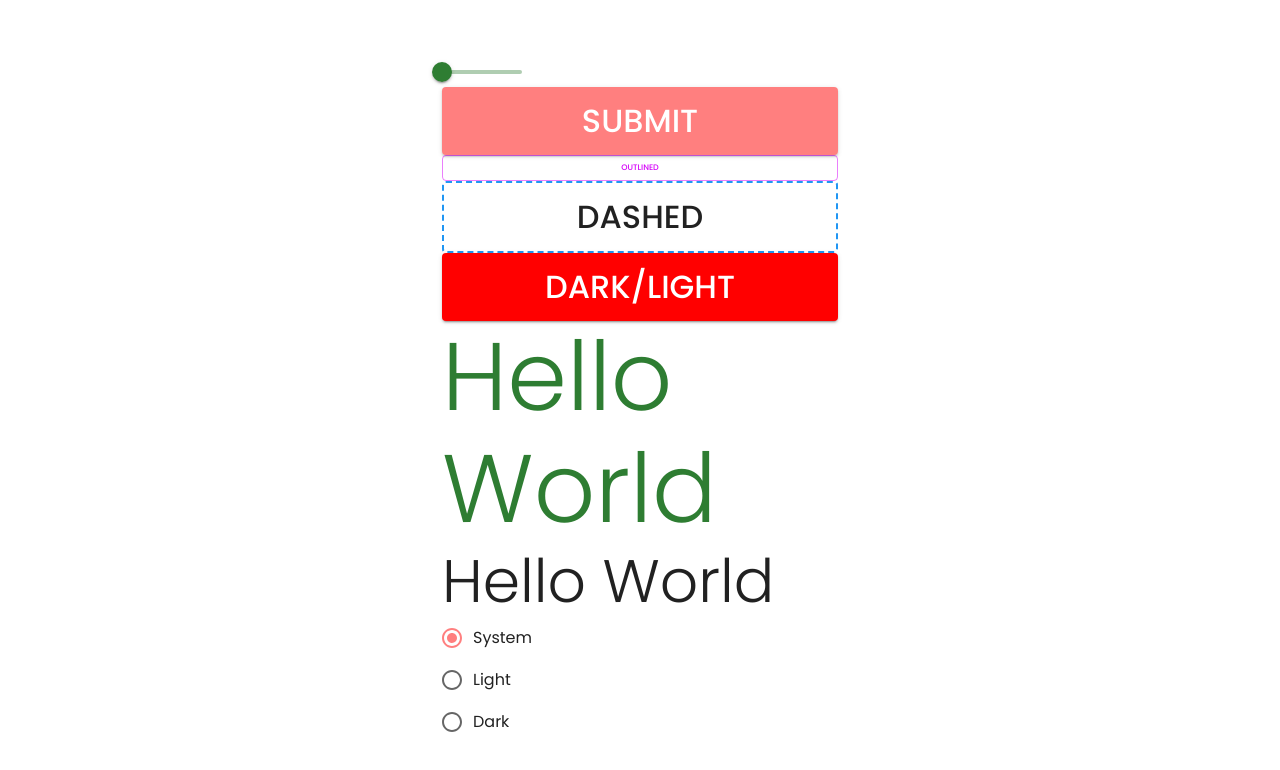
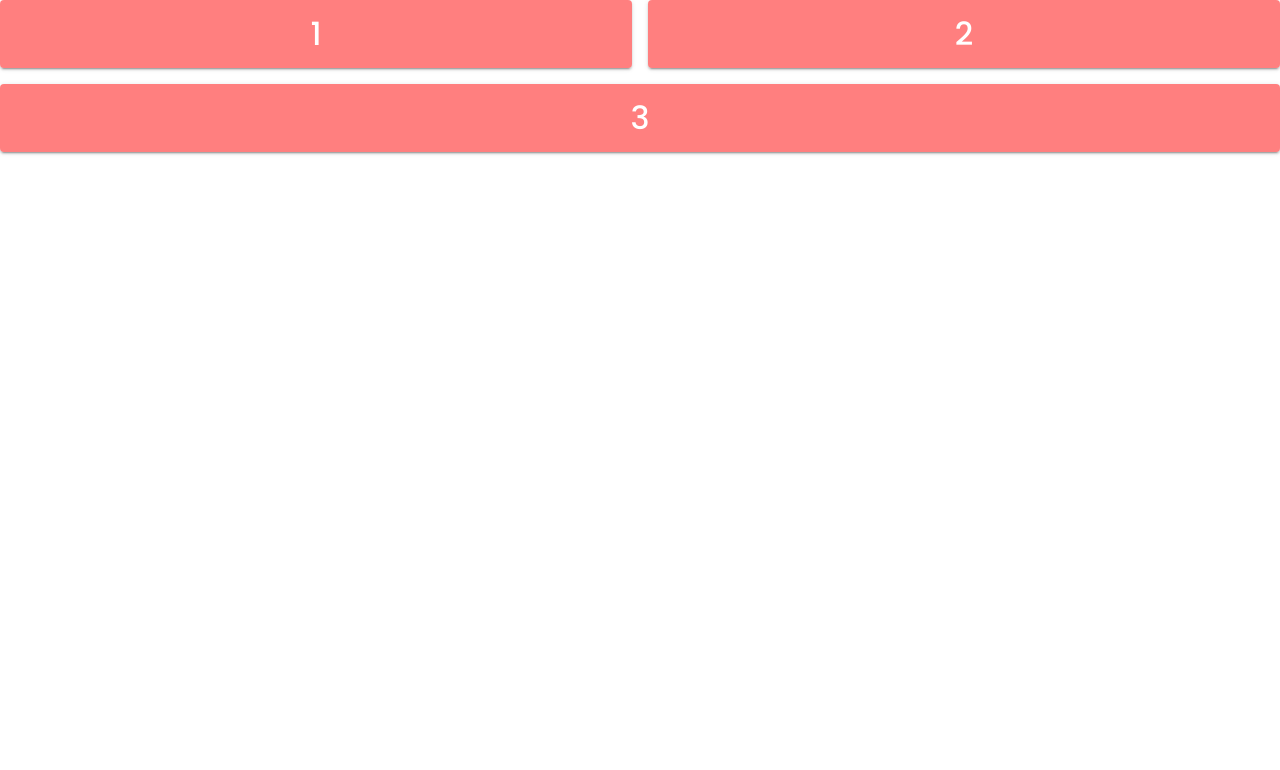
Before and after one commit to akhileshsharma22/material-ui-learning, a React (Vite) app: page / in a window 1280 px wide. Shown: the top 770 px of the page. Built offline with nearby package versions, Linux system fonts and the light colour scheme.

Commit message:
Implemented MUI Grid layout and extended theme customization with color schemes and components

```diff
--- a/src/App.tsx
+++ b/src/App.tsx
@@ -1,4 +1,4 @@
-import { CssBaseline, alpha , Radio, useColorScheme, Slider, Typography, FormControlLabel, RadioGroup, ThemeProvider, Stack, Container, Button, styled, type SliderProps, createTheme, } from '@mui/material'
+import { CssBaseline, Grid , alpha, Radio, useColorScheme, Slider, Typography, FormControlLabel, RadioGroup, ThemeProvider, Stack, Container, Button, styled, type SliderProps, createTheme, } from '@mui/material'
 import { red } from '@mui/material/colors'
 import { blue } from '@mui/material/colors'
 import { purple } from '@mui/material/colors'
@@ -119,56 +119,74 @@ function App() {
 
 
   return (
+    // <ThemeProvider theme={theme}>
+    //   <CssBaseline />
+    //   <Container
+    //     sx={{
+    //       display: 'flex',
+    //       justifyContent: 'center',
+    //       alignItems: 'center',
+    //       height: '100vh'
+    //     }}
+    //     maxWidth="xs">
+    //     <Stack gap={2}>
+    //       {/* <CssBaseline />
+    //     <Slider
+    //     disabled sx={{width:100,
+    //        color:'success.main',
+    //       //  ':hover':{
+    //       //   backgroundColor:'yellow'
+    //       //  },
+    //       //  "& .MuiSlider-thumb" : {
+    //       //   ":hover":{
+    //       //     backgroundColor:"blue"
+    //       //   },
+    //       //   backgroundColor: "red",
+    //       //  },
+    //       // "&.Mui-disabled" : {
+    //       //   ".MuiSlider-thumb" : {
+    //       //     backgroundColor: "error.main",
+    //       //   },
+    //       //  },
+
+    //     }}
+
+    //     />
+
+    //       <Button >Hover me</Button> */}
+    //       <CustomSlider error />
+    //       <Button >SUBMIT</Button>
+    //       <Button variant='outlined' color='secondary'>OUTLINED</Button>
+    //       <Button variant='dashed'>DASHED</Button>
+    //       <Button
+    //       sx={[(theme) => ({backgroundColor: "red"}), (theme) => ({backgroundColor: theme.applyStyles("dark" ,{
+    //         backgroundColor: "blue",
+    //       })})]}
+    //       >DARK/LIGHT</Button>
+    //       <Typography variant='h1'>Hello World</Typography>
+    //       <Typography variant='h2'>Hello World</Typography>
+    //       <ThemeToggle />
+
+    //     </Stack>
+    //   </Container>
+    // </ThemeProvider>
+
     <ThemeProvider theme={theme}>
       <CssBaseline />
-      <Container
-        sx={{
-          display: 'flex',
-          justifyContent: 'center',
-          alignItems: 'center',
-          height: '100vh'
-        }}
-        maxWidth="xs">
-        <Stack gap={2}>
-          {/* <CssBaseline />
-        <Slider
-        disabled sx={{width:100,
-           color:'success.main',
-          //  ':hover':{
-          //   backgroundColor:'yellow'
-          //  },
-          //  "& .MuiSlider-thumb" : {
-          //   ":hover":{
-          //     backgroundColor:"blue"
-          //   },
-          //   backgroundColor: "red",
-          //  },
-          // "&.Mui-disabled" : {
-          //   ".MuiSlider-thumb" : {
-          //     backgroundColor: "error.main",
-          //   },
-          //  },
-
-        }}
-
-        />
-
-          <Button >Hover me</Button> */}
-          <CustomSlider error />
-          <Button >SUBMIT</Button>
-          <Button variant='outlined' color='secondary'>OUTLINED</Button>
-          <Button variant='dashed'>DASHED</Button>
-          <Button
-          sx={[(theme) => ({backgroundColor: "red"}), (theme) => ({backgroundColor: theme.applyStyles("dark" ,{
-            backgroundColor: "blue",
-          })})]}
-          >DARK/LIGHT</Button>
-          <Typography variant='h1'>Hello World</Typography>
-          <Typography variant='h2'>Hello World</Typography>
-          <ThemeToggle />
-
-        </Stack>
-      </Container>
+      <Grid container spacing={2}>
+        <Grid size = {{ xs: 12 , md: 6 , xl: 4}}>
+        <Button fullWidth>1</Button>
+        </Grid>
+        <Grid size = {{ xs: 12 , md: 6 , xl: 4}}>
+        <Button fullWidth>2</Button>
+        </Grid>
+        {/* <Grid size = {{ xs: 12 , md: 6 , xl: 4}}>
+        <Button fullWidth>3</Button>
+        </Grid> */}
+        <Grid size ="grow">
+        <Button fullWidth>3</Button>
+        </Grid>
+      </Grid>
     </ThemeProvider>
   )
 }
```
Lines whose indentation alone changed are shown as unchanged.
